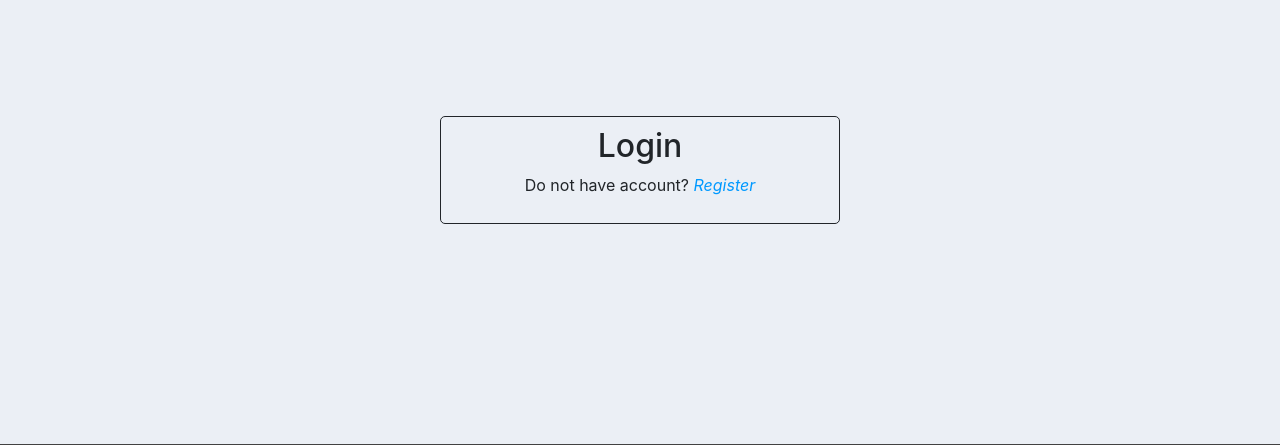
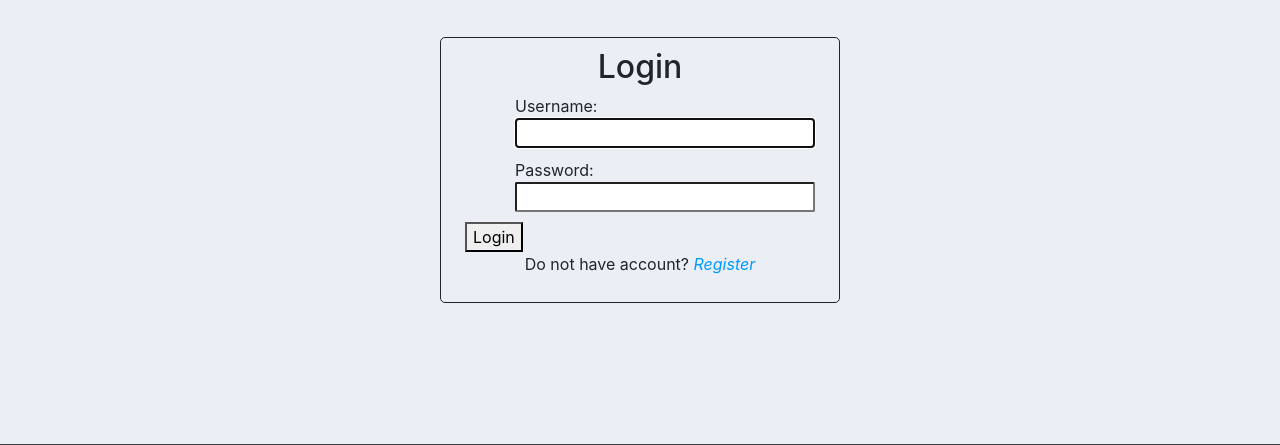
Before and after one commit to gmdmgithub/django-blog, a Django app: page /login in a window 1280 px wide. Shown: the part 56-501 px from the top of the page. Run offline with Django 3.2, Linux system fonts and the light colour scheme; some libraries are stand-ins or nearby versions.

Commit message:
login and register forms'

```diff
--- a/crm/accounts/templates/accounts/login.html
+++ b/crm/accounts/templates/accounts/login.html
@@ -5,6 +5,17 @@
 <div class='login'>
     <div class='login-content'>
         <h2>Login</h2>
+        {% for message in messages %}
+        <div>
+        {{message}}
+        </div>
+        {% endfor %}
+
+        <form action="" method="POST">
+                {% csrf_token %}
+                    {{form}}
+            <button type="submit" value="login">Login</button>
+        </form>
 
         <p>Do not have account?<a href="{% url 'register' %}"> <span>Register</span></a></p>
     </div>
--- a/crm/accounts/views.py
+++ b/crm/accounts/views.py
@@ -2,9 +2,11 @@ from django.shortcuts import get_object_or_404, render, redirect
 from django.http import HttpResponse
 from django.forms import inlineformset_factory
 
-from django.contrib.auth.forms import UserCreationForm
+from django.contrib.auth.forms import UserCreationForm, AuthenticationForm
+from django.contrib.auth import authenticate, login
+from django.contrib import messages
 
-from .forms import OrderForm
+from .forms import OrderForm, CreateUserForm
 
 from .filters import OrderFilter
 
@@ -117,7 +119,21 @@ def delete_order(request, pk):
     return render(request,'accounts/delete.html', context)
 
 def login(request):
-    context = {'title':'Login page'}
+
+    if request.method == 'POST':
+        username = request.POST['username']
+        password = request.POST['password']
+        user = authenticate(request, username=username, password=password)
+        form = AuthenticationForm(request.POST)
+        if user is not None:
+            messages.success(request,f'User successfully login {username}')
+            logging.info(f'user authenticated {username}')
+            return redirect('/')
+        else:
+            logging.error(f'Problem with login {form.error_messages}')
+
+    form = AuthenticationForm()
+    context = {'title':'Login page', 'form':form}
 
     return render(request,'accounts/login.html', context)
 
@@ -125,12 +141,14 @@ def login(request):
 def register(request):
 
     if request.method == 'POST':
-        form = UserCreationForm(request.POST)
+        form = CreateUserForm(request.POST)
         if form.is_valid():
             form.save()
+            username = form.cleaned_data.get('username')
+            messages.success(request,f'User successfully created for {username}')
             return redirect('/login')
 
-    form = UserCreationForm()
+    form = CreateUserForm()
 
 
     context = {'title':'Register page', 'form':form}
```
Also changed, not shown: crm/accounts/forms.py (+7 -0 lines), crm/accounts/templates/accounts/register.html (line endings or trailing spaces), crm/db.sqlite3.
